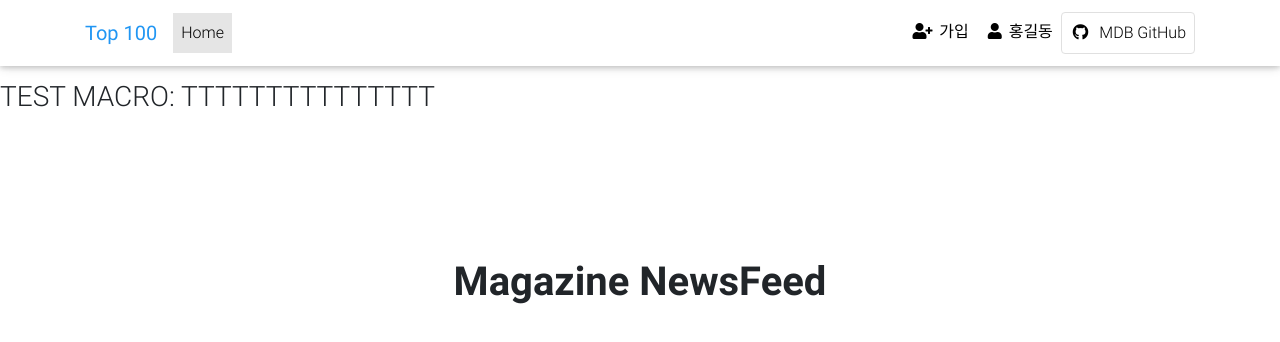
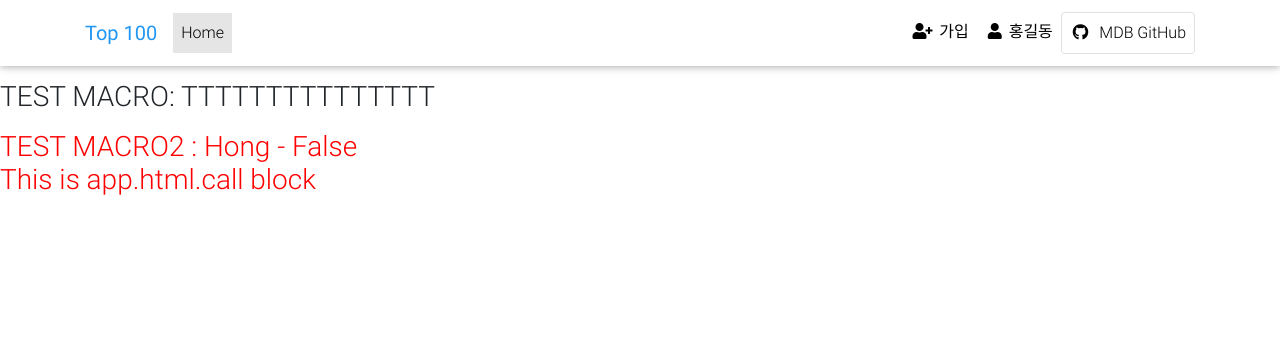
Before and after one commit to nomadlife/flask, a Flask app: page /top100 in a window 1280 px wide. Shown: the top 342 px of the page. Run offline with Flask 2, Linux system fonts and the light colour scheme; some libraries are stand-ins or nearby versions.

Commit message:
template-macro

```diff
--- a/helloflask/templates/app.html
+++ b/helloflask/templates/app.html
@@ -2,6 +2,11 @@
 
 {% block test %}
     <p>{{ test_macro('TTTTTTTTTTTTTTT') }} </p>
+
+    {% call test_macro2('Hong', 'bbb') %}
+      <p> This is app.html.call block </p>
+    {% endcall %}
+
 {% endblock %}
 
 {% block main %}
--- a/helloflask/templates/base.html
+++ b/helloflask/templates/base.html
@@ -22,6 +22,13 @@
 <h3>
     TEST MACRO: {{type}}
 </h3>
+{%- endmacro %}
+
+{% macro test_macro2(name, class='aaa') -%}
+  <h3 class="{{class}}">
+  TEST MACRO2 : {{name}} - {{test_macro.caller}}
+  <div> {{caller()}} </div>
+  </h3>
 {%- endmacro %}
 
 <body>
```
